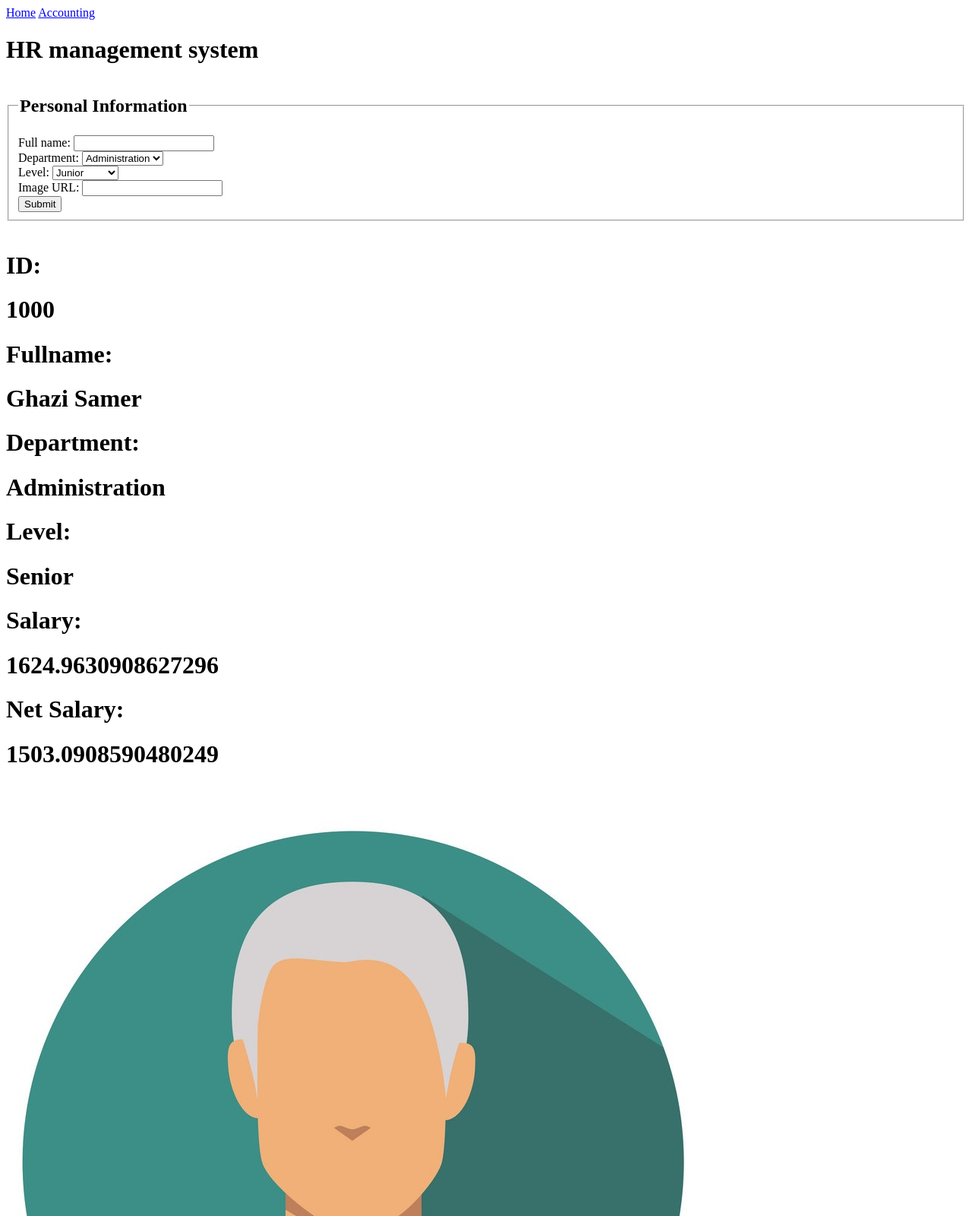
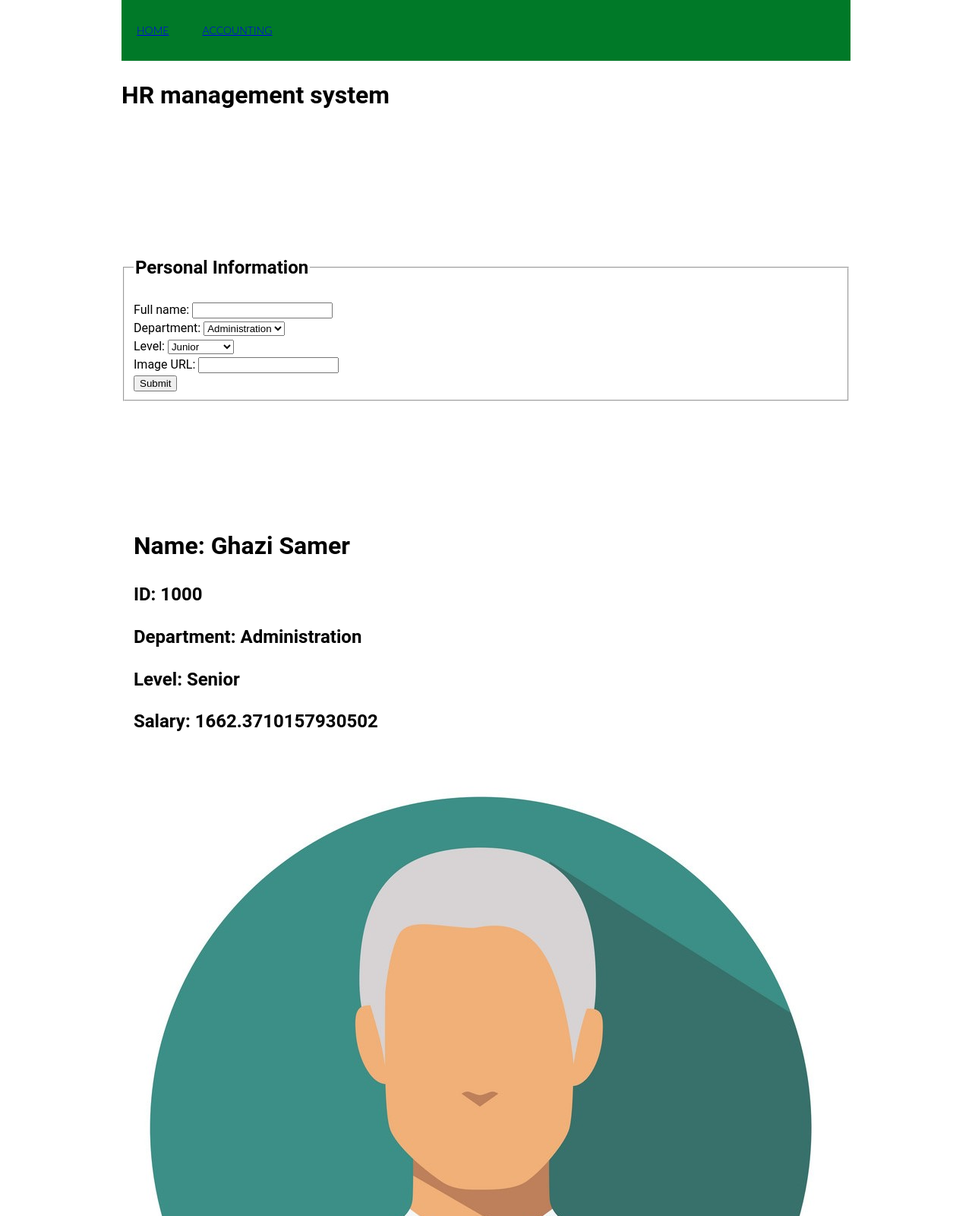
Before and after one commit to Alaaldin98/HR-management-system, a plain HTML site: page index.html in a window 1280 px wide. Shown: the top 1600 px of the page at 76% size. Drawn offline with Linux system fonts and the light colour scheme.

Commit message:
events done

```diff
--- a/accounting.html
+++ b/accounting.html
@@ -5,6 +5,7 @@
     <meta http-equiv="X-UA-Compatible" content="IE=edge">
     <meta name="viewport" content="width=device-width, initial-scale=1.0">
     <title>Document</title>
+    <link rel="stylesheet" href="style.css">
 </head>
 <body>
 
@@ -17,7 +18,9 @@
     </header>
 
     <main>
+<div id="table">
 
+</div>
 
 
     </main>
--- a/index.html
+++ b/index.html
@@ -5,7 +5,7 @@
     <meta http-equiv="X-UA-Compatible" content="IE=edge">
     <meta name="viewport" content="width=device-width, initial-scale=1.0">
     <title>Document</title>
-
+   <link rel="stylesheet" href="style.css">
 
 </head>
 <body>
@@ -21,9 +21,9 @@
     <main id="mains">
         <!-- <button id="greeting">Greeting</button> -->
         <div></div>
-<h1>HR management system</h1>
+<h1 class="heada">HR management system</h1>
 <!-- <button id="but">welcome </button> -->
-<form id="form">
+<form id="form" class="hero">
 
     <fieldset>
 <legend><h2>Personal Information</h2></legend>
@@ -82,6 +82,8 @@
   </thead>
   <tbody></tbody>
 </table> -->
+<div id="namesdiv" class="container">
+   </div>
 
 
     </main>
@@ -90,11 +92,11 @@
     <script src="./js/accounting.js"></script>
 
     <footer class="footer">
-
-        <div class="container"></div>
-        <p><a href="">All right reserved 2022&copy;</a></p>
+      <p><a href="">All right reserved 2022&copy;</a></p>
+        <div class="webs">
         <p><a href="https://www.facebook.com/">Facebook</a></p>
         <p><a href="https://www.twitter.com">Twitter</a></p>
+      </div>
     </footer>
 
 
--- a/js/app.js
+++ b/js/app.js
@@ -1,6 +1,6 @@
 
 let allname = [];
-let teds =
+let namesdiv = document.getElementById("namesdiv");
 
 function randomRange(myMin, myMax) {
     return Math.floor(Math.random() * (myMax - myMin + 1) + myMin);
@@ -24,23 +24,23 @@ let OmarZaid = new names(1004,"Omar Zaid","Development","Senior",`Images/Omar.jp
 let RanaSaleh = new names(1005,"Rana Saleh","Development","Junior",`Images/Rana.jpg`);
 let HadiAhmad = new names(1006,"Hadi Ahmad","Finance","Mid-Senior",`Images/Hadi.jpg`);
 
-names.prototype.render = function(){
+// names.prototype.render = function(){
 
-    document.write("<br>");
-    document.write(`<h1>ID:</h1>`)
-    document.write(`<h1>${this.employee}</h1>`)
-    document.write(`<h1>Fullname:</h1>`)
-    document.write(`<h1>${this.fullname}</h1>`)
-    document.write(`<h1>Department:</h1>`)
-    document.write(`<h1>${this.department}</h1>`)
-    document.write(`<h1>Level:</h1>`)
-    document.write(`<h1>${this.level}</h1>`)
-    document.write(`<h1>Salary:</h1>`)
-    document.write(`<h1>${this.salary}</h1>`)
-    document.write(`<h1>Net Salary:</h1>`)
-    document.write(`<h1>${this.salary- this.salary*7.5/100}</h1>`)
-    document.write(`<img src="${this.imageurl}"/>`)
-}
+//     document.write("<br>");
+//     document.write(`<h1>ID:</h1>`)
+//     document.write(`<h1>${this.employee}</h1>`)
+//     document.write(`<h1>Fullname:</h1>`)
+//     document.write(`<h1>${this.fullname}</h1>`)
+//     document.write(`<h1>Department:</h1>`)
+//     document.write(`<h1>${this.department}</h1>`)
+//     document.write(`<h1>Level:</h1>`)
+//     document.write(`<h1>${this.level}</h1>`)
+//     document.write(`<h1>Salary:</h1>`)
+//     document.write(`<h1>${this.salary}</h1>`)
+//     document.write(`<h1>Net Salary:</h1>`)
+//     document.write(`<h1>${this.salary- this.salary*7.5/100}</h1>`)
+//     document.write(`<img src="${this.imageurl}"/>`)
+// };
 // GhaziSamer.render();
 // LanaAli.render();
 // TamaraAyoub.render();
@@ -48,13 +48,45 @@ names.prototype.render = function(){
 // OmarZaid.render();
 // RanaSaleh.render();
 // HadiAhmad.render();
+names.prototype.render = function(){
+
+let titles = document.createElement("h1");
+titles.textContent = `Name: ${this.fullname}`;
+namesdiv.appendChild(titles);
+
+let employee = document.createElement("h2");
+employee.textContent = `ID: ${this.employee}`
+namesdiv.appendChild(employee);
+
+let ul = document.createElement("h2");
+ul.textContent = `Department: ${this.department}`
+namesdiv.appendChild(ul);
+
+let liv = document.createElement("h2");
+liv.textContent = `Level: ${this.level}`
+namesdiv.appendChild(liv);
+
+
+
+let netsalary = document.createElement("h2");
+netsalary.textContent =`Salary: ${ this.salary}`
+namesdiv.appendChild(netsalary);
+
+// let levels = document.createElement("h1");
+// levels.textContent = this.level
+// namesdiv.appendChild(level);
+
+let imag = document.createElement("img");
+imag.setAttribute("src" , this.imageurl);
+namesdiv.appendChild(imag);
+};
 
 console.log(allname);
 
 //     names.prototype.salarylevel = function()   {
-//     if (level === "Junior") {return salary = randomRange(500,1000);} ;
-//     if (level === "Mid-Senior") { salary = randomRange(1000,1500);} ;
-//     if (level === "Senior") {salary = randomRange(1500,2000);};
+//     if (this.level === "Junior") {return salary = randomRange(500,1000);} ;
+//     if (this.level === "Mid-Senior") { salary = randomRange(1000,1500);} ;
+//     if (this.level === "Senior") {salary = randomRange(1500,2000);};
 // };
 names.prototype.salarylevel = function() {
     var max ;
@@ -72,8 +104,8 @@ names.prototype.salarylevel = function() {
              min = 500 ;
              max = 1000 ;
         }
-       let totalSalary = Math.random() * (max - min) + min;
-        this.salary = totalSalary - totalSalary * 0.075;
+       let totalSalary = (Math.random() * (max - min + 1)) + min;
+        this.salary = totalSalary - totalSalary * 0.075 ;
         }
 
 
@@ -103,15 +135,15 @@ function handelSubmit(event){
     form.reset();
 }
 
-// function renderAll(){
+function renderAll(){
 
-//     namesDiv.innerHTML = " ";
+    namesdiv.innerHTML = " ";
 
-//     for (let i = 0; i < allname.length; i++) {
-//         allname[i].getPrice();
-//         allname[i].render();
+    for (let i = 0; i < allname.length; i++) {
+        allname[i].salarylevel();
+        allname[i].render();
 
-//     }
+    }
 
-// };
-// renderAll();
+};
+renderAll();
--- /dev/null
+++ b/style.css
@@ -0,0 +1,79 @@
+header {
+    display: flex;
+    align-items: center;
+    height: 80px;
+    justify-content: space-between;
+    background-color: #007928;
+  }
+
+  header nav a {
+    text-transform: uppercase;
+    font-size: 14px;
+    padding: 10px 20px;
+    font-family: 'Lato', sans-serif;
+    font-weight: 300;
+    transition: all 350ms ease-out;
+  }
+
+  header nav a:hover {
+    color: #ff0000;
+  }
+  body {
+    width: 960px;
+    margin: auto;
+    font-family: 'Roboto', sans-serif;
+    line-height: 1.5;
+  }
+  .hero {
+    /* position: sticky;
+    top: 0px; */
+    display: grid;
+    grid-template-columns: 1fr 00px;
+    gap: 30px;
+    height: 500px;
+    align-items: center;
+    grid-template-columns: auto;
+  }
+
+  .hero-content {
+    width: 300px;
+  }
+  footer {
+    text-align: center;
+    background-color: #007928;
+    height: 70px;
+    display: flex;
+    align-items: center;
+    justify-content: center;
+  }
+  .heada {
+      justify-content: center;
+
+  }
+  .namesdiv {
+
+  }
+  .webs {
+      ;
+  }
+  .card {
+    /* Add shadows to create the "card" effect */
+    box-shadow: 0 4px 8px 0 rgba(0,0,0,0.2);
+    transition: 0.3s;
+  }
+
+  /* On mouse-over, add a deeper shadow */
+  .card:hover {
+    box-shadow: 0 8px 16px 0 rgba(0,0,0,0.2);
+  }
+
+  /* Add some padding inside the card container */
+  . {
+    padding: 2px 16px;
+  }
+  .container {
+    padding: 2px 16px;
+  }
+  .imageurl {
+      width: 100%;
+  }
```
Also changed, not shown: js/accounting.js (+4 -3 lines).
